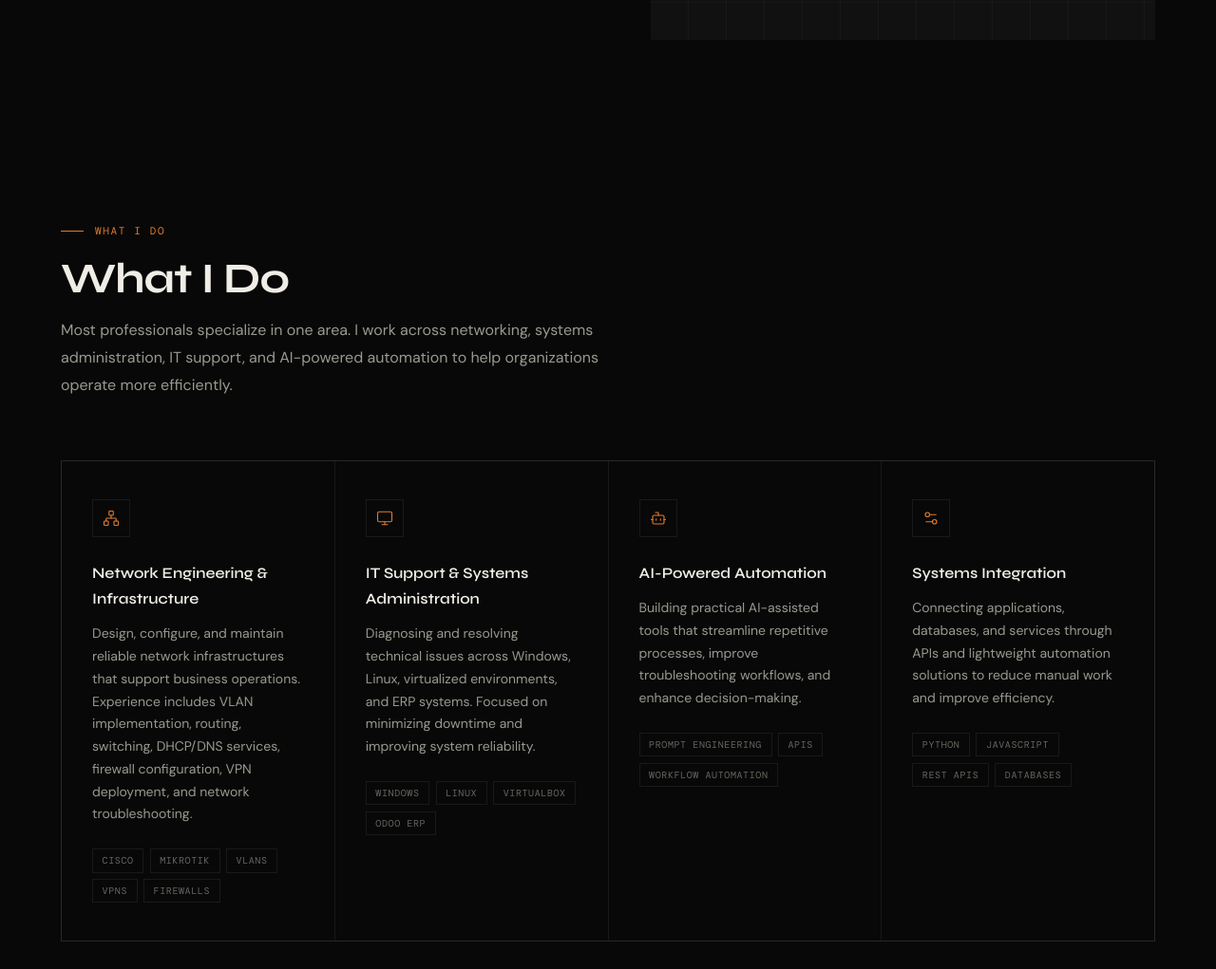
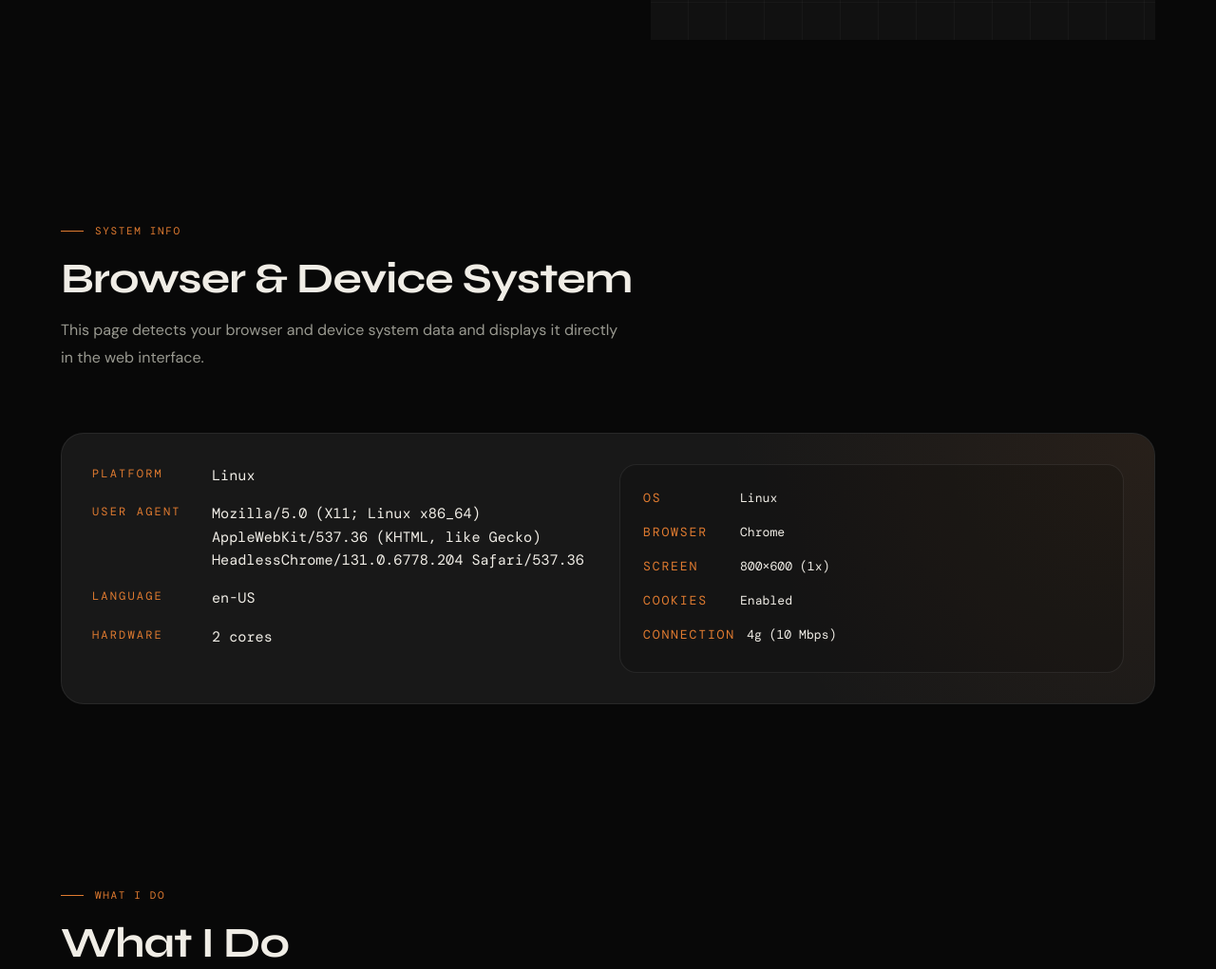
Before and after one commit to Bozemba11/carlos-portfolio, a plain HTML site: page portfolio.html in a window 1280 px wide. Shown: the part 1319-2340 px from the top of the page at 95% size. Drawn offline with nearby package versions, Linux system fonts and the light colour scheme; a web font is replaced by a local one.

Commit message:
Add live browser system info display

```diff
--- a/portfolio.html
+++ b/portfolio.html
@@ -142,6 +142,89 @@
     transform: translateY(-3px) scale(1.06);
     box-shadow: 0 8px 24px rgba(224,123,48,0.25);
     border-color: rgba(224,123,48,0.35);
+  }
+  .system-panel {
+    background: var(--surface2);
+    border: 1px solid var(--border);
+    border-radius: 24px;
+    padding: 2rem;
+    margin-top: 2rem;
+    position: relative;
+    overflow: hidden;
+  }
+  .system-panel::before {
+    content: '';
+    position: absolute;
+    inset: 0;
+    background: radial-gradient(circle at top right, rgba(224,123,48,0.08), transparent 38%);
+    pointer-events: none;
+  }
+  .system-panel-content {
+    position: relative;
+    z-index: 1;
+    display: grid;
+    grid-template-columns: repeat(2, minmax(0, 1fr));
+    gap: 1.5rem;
+  }
+  .system-info {
+    display: flex;
+    flex-direction: column;
+    gap: 1rem;
+  }
+  .system-info-item {
+    display: flex;
+    gap: 1rem;
+    align-items: flex-start;
+  }
+  .system-info-label {
+    font-family: var(--mono);
+    font-size: 0.75rem;
+    letter-spacing: 0.18em;
+    text-transform: uppercase;
+    color: var(--accent);
+    min-width: 110px;
+  }
+  .system-info-value {
+    font-family: var(--mono);
+    font-size: 0.95rem;
+    color: var(--text);
+    line-height: 1.6;
+    word-break: break-word;
+  }
+  .system-console {
+    background: rgba(0, 0, 0, 0.16);
+    border: 1px solid rgba(255,255,255,0.08);
+    border-radius: 18px;
+    padding: 1.5rem;
+    min-height: 220px;
+    display: flex;
+    flex-direction: column;
+    gap: 0.85rem;
+  }
+  .system-console-line {
+    display: flex;
+    align-items: center;
+    gap: 0.75rem;
+    font-family: var(--mono);
+    font-size: 0.82rem;
+    color: var(--subtle);
+  }
+  .system-console-line span:first-child {
+    color: var(--accent);
+    min-width: 90px;
+    text-transform: uppercase;
+    letter-spacing: 0.14em;
+  }
+  .system-console-line span:last-child {
+    color: var(--text);
+  }
+  @media (max-width: 1024px) {
+    .system-panel { margin: 2rem 2rem 0; }
+    .system-panel-content { grid-template-columns: 1fr; }
+  }
+  @media (max-width: 480px) {
+    .system-panel { padding: 1.5rem 1rem; }
+    .system-info-label { min-width: auto; }
   }
   .icon-inline {
     display: inline-flex;
@@ -1231,6 +1314,41 @@
   </div>
 </section>
 
+<section id="system">
+  <div class="section-label">System Info</div>
+  <h2 class="section-title">Browser & Device System</h2>
+  <p class="section-sub">This page detects your browser and device system data and displays it directly in the web interface.</p>
+  <div class="system-panel fade-up">
+    <div class="system-panel-content">
+      <div class="system-info">
+        <div class="system-info-item">
+          <div class="system-info-label">Platform</div>
+          <div id="system-platform" class="system-info-value">Loading...</div>
+        </div>
+        <div class="system-info-item">
+          <div class="system-info-label">User Agent</div>
+          <div id="system-useragent" class="system-info-value">Loading...</div>
+        </div>
+        <div class="system-info-item">
+          <div class="system-info-label">Language</div>
+          <div id="system-language" class="system-info-value">Loading...</div>
+        </div>
+        <div class="system-info-item">
+          <div class="system-info-label">Hardware</div>
+          <div id="system-hardware" class="system-info-value">Loading...</div>
+        </div>
+      </div>
+      <div class="system-console">
+        <div class="system-console-line"><span>OS</span><span id="system-os">Loading...</span></div>
+        <div class="system-console-line"><span>Browser</span><span id="system-browser">Loading...</span></div>
+        <div class="system-console-line"><span>Screen</span><span id="system-screen">Loading...</span></div>
+        <div class="system-console-line"><span>Cookies</span><span id="system-cookies">Loading...</span></div>
+        <div class="system-console-line"><span>Connection</span><span id="system-connection">Loading...</span></div>
+      </div>
+    </div>
+  </div>
+</section>
+
 <!-- ── SERVICES ── -->
 <section id="services">
   <div class="section-label">What I Do</div>
@@ -1645,6 +1763,35 @@ Keep responses structured and practical. No jargon without explanation.
     document.querySelector('.nav-mobile').classList.toggle('active');
     document.querySelector('.nav-hamburger').classList.toggle('active');
   }
+  function renderSystemInfo() {
+    const ua = navigator.userAgent || 'Unknown';
+    const platform = navigator.userAgentData?.platform || navigator.platform || 'Unknown';
+    const language = navigator.language || navigator.userLanguage || 'Unknown';
+    const hardware = navigator.hardwareConcurrency ? navigator.hardwareConcurrency + ' cores' : 'Unknown';
+    const os = navigator.userAgentData?.platform || navigator.platform || 'Unknown';
+    const browser = (() => {
+      if (ua.includes('Firefox/')) return 'Firefox';
+      if (ua.includes('Edg/')) return 'Microsoft Edge';
+      if (ua.includes('Chrome/') && !ua.includes('Edg/')) return 'Chrome';
+      if (ua.includes('Safari/') && !ua.includes('Chrome/')) return 'Safari';
+      if (ua.includes('Opera/') || ua.includes('OPR/')) return 'Opera';
+      return 'Unknown';
+    })();
+    const screenInfo = `${window.screen.width}×${window.screen.height} (${window.devicePixelRatio || 1}x)`;
+    const cookies = navigator.cookieEnabled ? 'Enabled' : 'Disabled';
+    const connection = navigator.connection ? `${navigator.connection.effectiveType || 'N/A'} (${navigator.connection.downlink || 'N/A'} Mbps)` : 'Unknown';
+
+    document.getElementById('system-platform').textContent = platform;
+    document.getElementById('system-useragent').textContent = ua;
+    document.getElementById('system-language').textContent = language;
+    document.getElementById('system-hardware').textContent = hardware;
+    document.getElementById('system-os').textContent = os;
+    document.getElementById('system-browser').textContent = browser;
+    document.getElementById('system-screen').textContent = screenInfo;
+    document.getElementById('system-cookies').textContent = cookies;
+    document.getElementById('system-connection').textContent = connection;
+  }
+  window.addEventListener('load', renderSystemInfo);
   lucide.createIcons();
   const observer = new IntersectionObserver(entries => {
     entries.forEach(e => {
```
